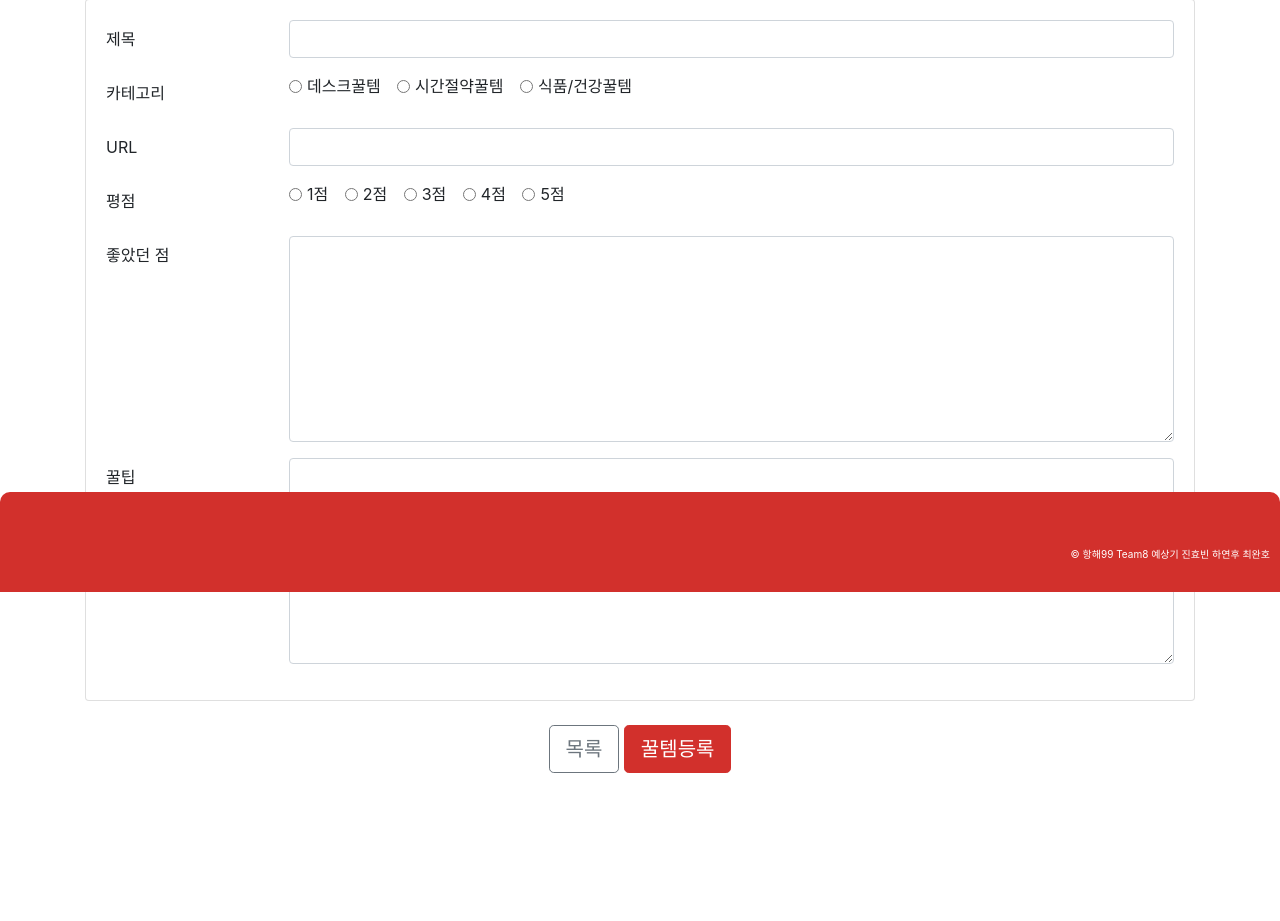
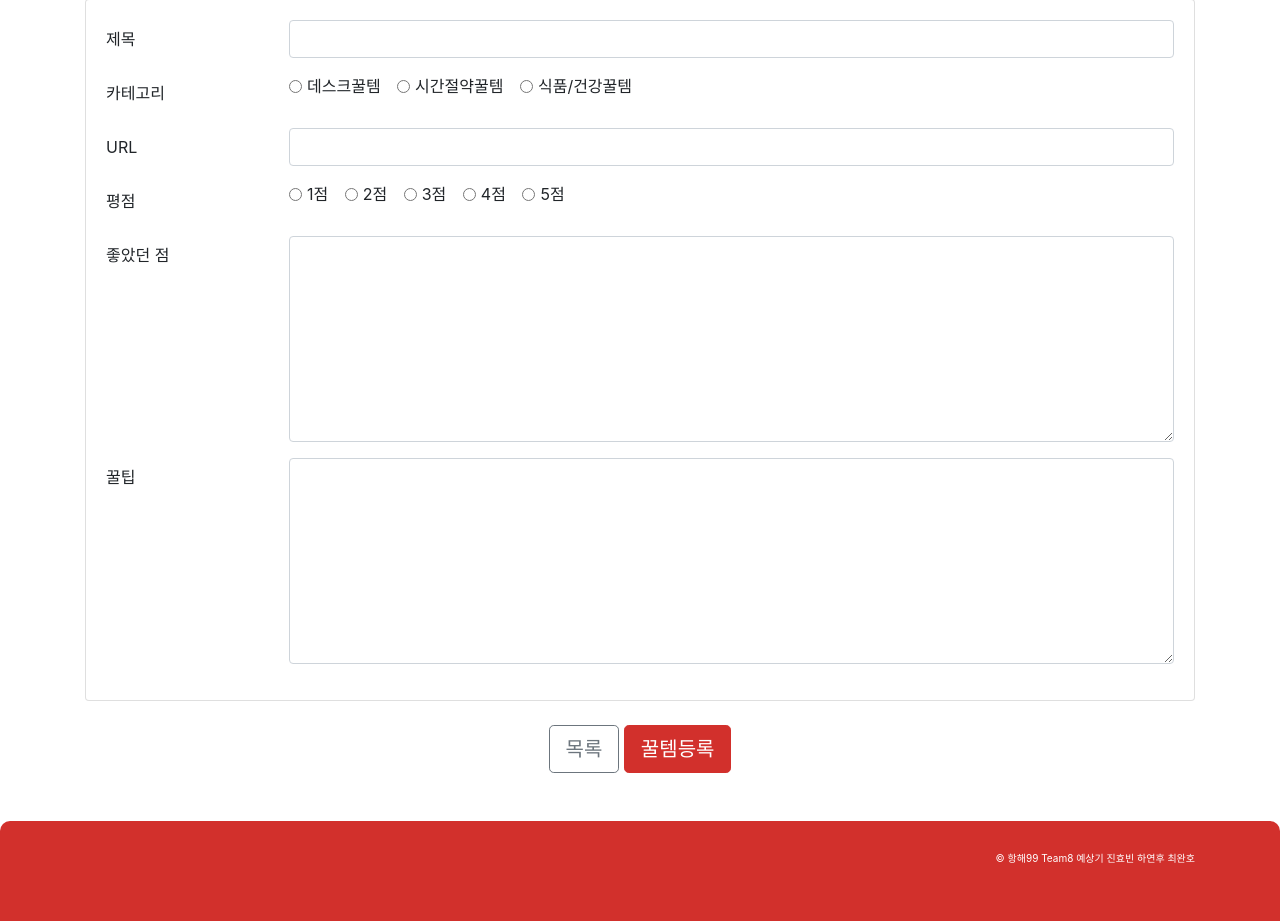
Before and after one commit to with-key/hanghae99_mini_team8, a Flask app: page /register in a window 1280 px wide. Shown: the part 208-1129 px from the top of the page. Before the commit the page ends 981 px from the top, so only its background shows below. Run offline with Flask 2, Linux system fonts and the light colour scheme; some libraries are stand-ins or nearby versions.

Commit message:
#10. 푸터 수정

```diff
--- a/static/css/layout.css
+++ b/static/css/layout.css
@@ -34,7 +34,7 @@ Footer
   background: #d2302c;
   padding: 30px 0;
   width: 100%;
-  position: fixed;
+  /* position: fixed; */
   bottom: 0;
   height: 100px;
   border-radius: 10px 10px 0 0;
@@ -43,9 +43,6 @@ Footer
 .footer p {
   font-size: 10px;
   margin-bottom: 0;
-  position: absolute;
-  right: 10px;
-  bottom: 30px;
 }
 /*
 @media (min-width: 1200px) {
```
